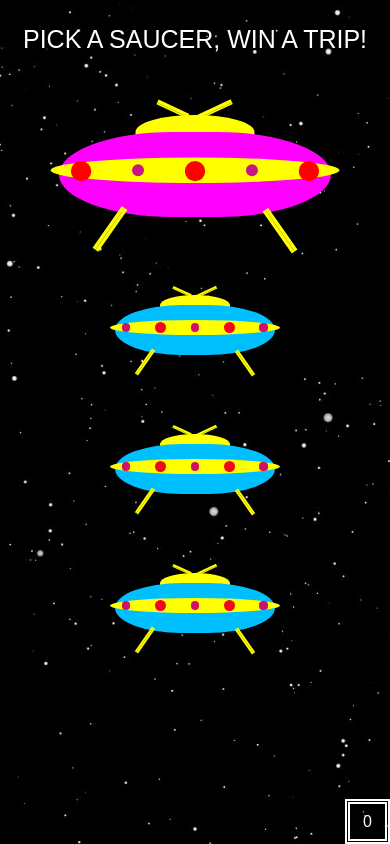
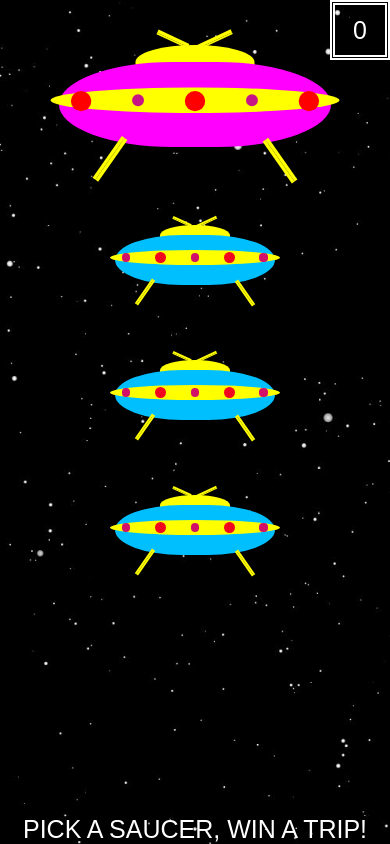
Before and after one commit to xsqox/awesome-saucer, a React (Create React App) app: page / in a window 390 px wide. Built offline with nearby package versions, Linux system fonts and the light colour scheme; a web font is replaced by a local one.

Commit message:
- Responsive styling with flexbox

```diff
--- a/src/App.css
+++ b/src/App.css
@@ -25,7 +25,7 @@ body {
     text-align: center;
     height: 100%;
     display: flex;
-    padding: 5px;
+    padding: 45px 5px 0 5px;
     z-index: 110;
     flex-direction: column;
     justify-content: flex-start;
@@ -38,7 +38,13 @@ body {
 
 .counter {
     position: fixed;
-    bottom: 0;
+    top: 0;
     right: 0;
     z-index: 110;
 }
+
+.message {
+    margin: auto 0 0 0;
+    align-self: center;
+    vertical-align: text-bottom;
+}
--- a/src/App.js
+++ b/src/App.js
@@ -15,14 +15,10 @@ export default class App extends Component {
       saucers: [
         {
           id: 1,
-          opened: false,
         }, {
           id: 2,
-          opened: false,
         }, {
-
           id: 3,
-          opened: false,
         },
       ],
       activeRound: false,
@@ -31,8 +27,8 @@ export default class App extends Component {
       winID: this.setRandom(3),
     };
     this.answers = {
-      win: ['Maybe you\'ll even get to pilot', 'We have black hole roller coasters', 'That\'s gonna be hell of a ride!', 'Sky is no limit', 'Be my Valentine!', 'Will you marry me?', 'Warp One Engage!', 'Come with me, into the ship', 'Universe can be yours', 'Fly over, fly over!', 'Permission to come on board soon!', 'Up we go!', 'Departing soon', 'Prepare to take off', 'Zero gravity is fun!', 'You might be the only one'],
-      lose: ['Nope', 'Nobody cares', 'Abort mission', 'Left behind haha', 'No space trips for ya', 'Loser!', 'You were doing so well', 'Oopsy Daisy', 'Keep trying', 'Dismissed!', 'Kinda dissapointing', 'Never give up!', 'Are you always like that?', 'Just walk away, friend, just walk away...', 'You just don\'t wanna go?', 'You are pathetic', 'No luck, buddy', 'Don\'t ever play roulette', 'This is embarrassing', 'Lol', 'Crawling is your thing', 'You poor worm...', 'You are the worst', 'Haha!', 'Earthworm', 'Just one more time', 'Just go...', 'Are you done already?', 'You not gonna make it', 'Access denied', 'We don\'t need you', 'Lam\'oh'],
+      win: ['Maybe you\'ll even get to pilot', 'We have black hole roller coasters', 'That\'s gonna be hell of a ride!', 'Ever been on Super Nova?', 'Sky is no limit', 'Be my Valentine!', 'Will you marry me?', 'Warp One Engage!', 'Come with me, into the ship', 'Universe can be yours', 'Fly over, fly over!', 'Permission to come on board soon!', 'Up we go!', 'Departing soon', 'Prepare to take off', 'Zero gravity is fun!', 'You might be the only one'],
+      lose: ['Nope', 'Nobody cares', 'Abort mission', 'Oh oh, again!', 'Yep it happened again', 'Left behind haha', 'What\'s taking you so long?', 'No space trips for ya', 'Loser!', 'You were doing so well', 'Oopsy Daisy', 'Keep trying', 'Dismissed!', 'Kinda dissapointing', 'Never give up!', 'Are you always like that?', 'Just walk away, friend, just walk away...', 'You just don\'t wanna go?', 'You are pathetic', 'No luck, buddy', 'Don\'t ever play roulette', 'This is embarrassing', 'Lol', 'Crawling is your thing', 'You poor worm...', 'You are the worst', 'Haha!', 'Earthworm', 'Just one more time', 'Just go...', 'Are you done already?', 'You not gonna make it', 'Access denied', 'We don\'t need you', 'Lam\'oh'],
       victory: ['You won (a trip)!', 'Kiss the Earth goodbye', 'Beaming you up!', 'You found serenity!', 'Now you one of us', 'How it feels to be chosen?'],
     };
     this.onSaucerClick = this.onSaucerClick.bind(this);
@@ -89,10 +85,12 @@ export default class App extends Component {
 
   updateProgress(played, win) {
     const { progress, steps } = this.state;
-    if (this.guessedRight(played, win)) {
-      return progress < steps ? progress + 1 : progress;
-    }
-    return progress > 0 ? progress - 1 : progress;
+    // if (this.guessedRight(played, win)) {
+    //   return progress < steps ? progress + 1 : progress;
+    // }
+    // return progress > 0 ? progress - 1 : progress;
+    let actual = progress;
+    return actual += 1;
   }
 
   pickAnswer(key) {
@@ -139,14 +137,14 @@ export default class App extends Component {
 
     return (
       <div className="game-container">
-        <Message className={resultClass} message={message} />
+        <SquareBox className="counter" borderType="double" color="#fff" size={60} content={attempts} />
         <BeamSaucer scale={1.7} background="magenta" progress={progress} steps={steps} />
         <DynamicList
           itemRenderer={this.renderSaucer}
           items={saucers}
           onClick={this.onSaucerClick}
         />
-        <SquareBox className="counter" borderType="double" color="#fff" size={45} content={attempts} />
+        <Message className={resultClass} message={message} />
       </div>
     );
   }
--- a/src/List/List.js
+++ b/src/List/List.js
@@ -3,18 +3,28 @@ import FlipMove from 'react-flip-move';
 import PropTypes from 'prop-types';
 import styled from 'styled-components';
 
-const List = styled.ul`
+const List = styled.div`
+
+    & > ul {
         list-style-type: none;
         margin: 0;
         padding: 0;
         height: 150px;
         z-index: 100;
         display: flex;
+        flex-direction: row;
         justify-content: space-around;
+
+        @media screen and (orientation: portrait) {
+            display: flex;
+            flex-direction: column;
+            justify-content: flex-start;
+            align-items: flex-start;
+        }
+    }
 `;
 
 const ListItem = styled.li`
-    display: inline-block;
     margin: 5px 15px;
 `;
 
@@ -32,7 +42,7 @@ export default class DynamicList extends Component {
     const { items } = this.props;
     return (
       <List>
-        <FlipMove duration={150} easing="ease-out">
+        <FlipMove duration={150} easing="ease-out" typeName="ul">
           {items.map((item, index) => this.generateItem(item, index))}
         </FlipMove>
       </List>
--- a/src/Message/message.js
+++ b/src/Message/message.js
@@ -3,16 +3,19 @@ import PropTypes from 'prop-types';
 import styled from 'styled-components';
 import './message.css';
 
-const TextSpan = styled.p`
-    height: 70px;
-    display: inline-block;
+const Text = styled.p`
+    height: 60px;
+    vertical-align: bottom;
     margin: 0 auto;
-    padding: 0 5px;
-    margin: 20px 0;
+    padding: 5px 5px 0 5px;
     transition: all 0.2s ease-in;
     font-size: 25px;
     text-align: center;
     text-transform: uppercase;
+    display:flex;
+    flex-direction: column;
+    align-content: flex-end;
+    justify-content: flex-end;
     opacity: 1;
     &.hidden {
         visibility: hidden;
@@ -34,15 +37,23 @@ const TextSpan = styled.p`
         transition: all 1s ease-out;
         animation: festive_text 2s ease-out infinite;
     }
+
+    .message-content {
+        margin: auto 0 0 0;
+        vertical-align: bottom;
+        align-self: flex-end;
+    }
 `;
 
 export default class Message extends Component {
   render() {
     const { className, message } = this.props;
     return (
-      <TextSpan className={message ? className : 'hidden'}>
-        {message}
-      </TextSpan>
+      <Text className={`message ${message ? className : 'hidden'}`}>
+        <span className="message-content">
+          {message}
+        </span>
+      </Text>
     );
   }
 }
--- a/src/SquareBox/SquareBox.js
+++ b/src/SquareBox/SquareBox.js
@@ -5,6 +5,7 @@ import styled from 'styled-components';
 const Box = styled.div`
     width: ${props => props.size}px;
     height: ${props => props.size}px;
+    font-size: 25px;
     border: 5px ${props => props.borderType} ${props => props.color};
     color: ${props => props.color};
     display: flex;
```
Lines whose indentation alone changed are shown as unchanged.
